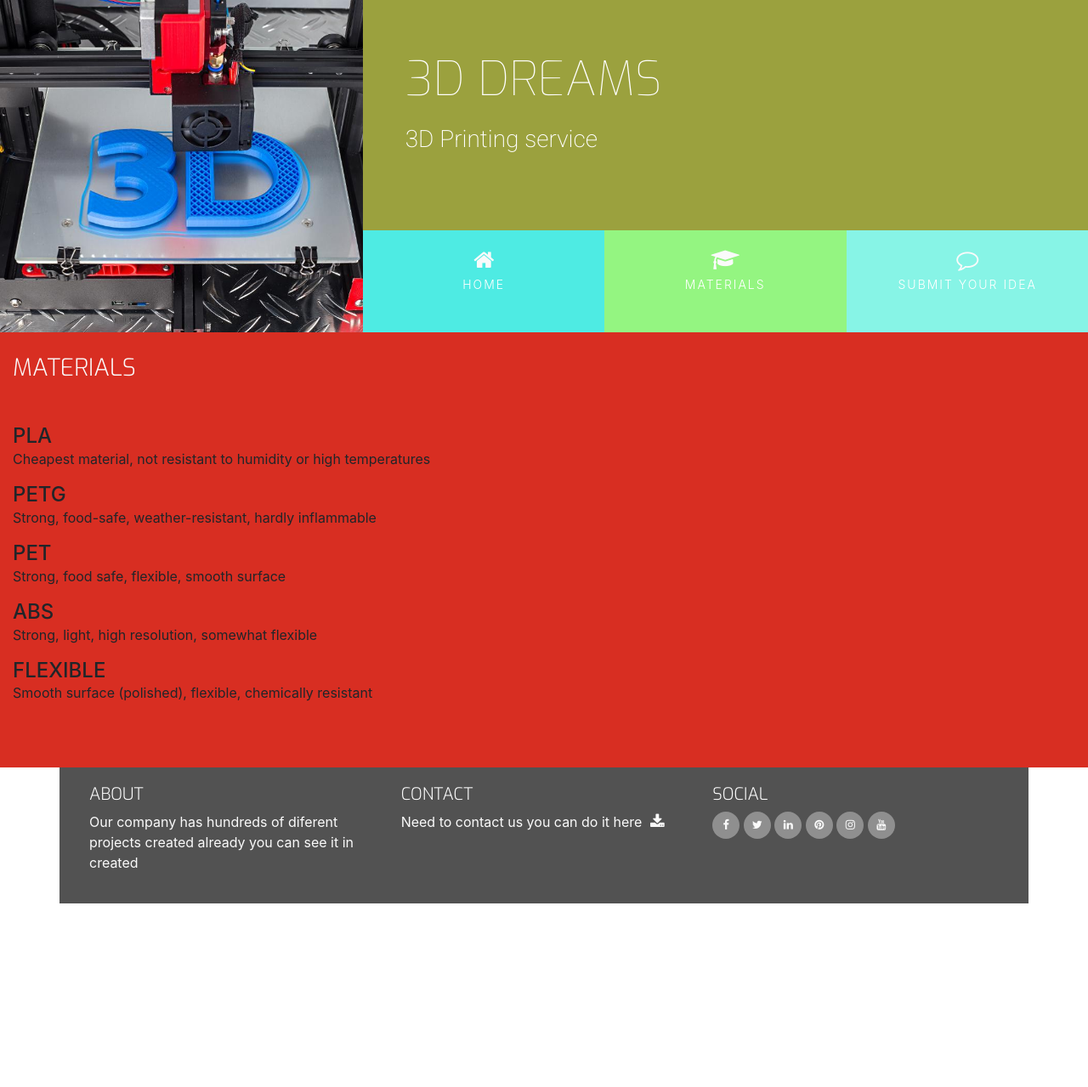
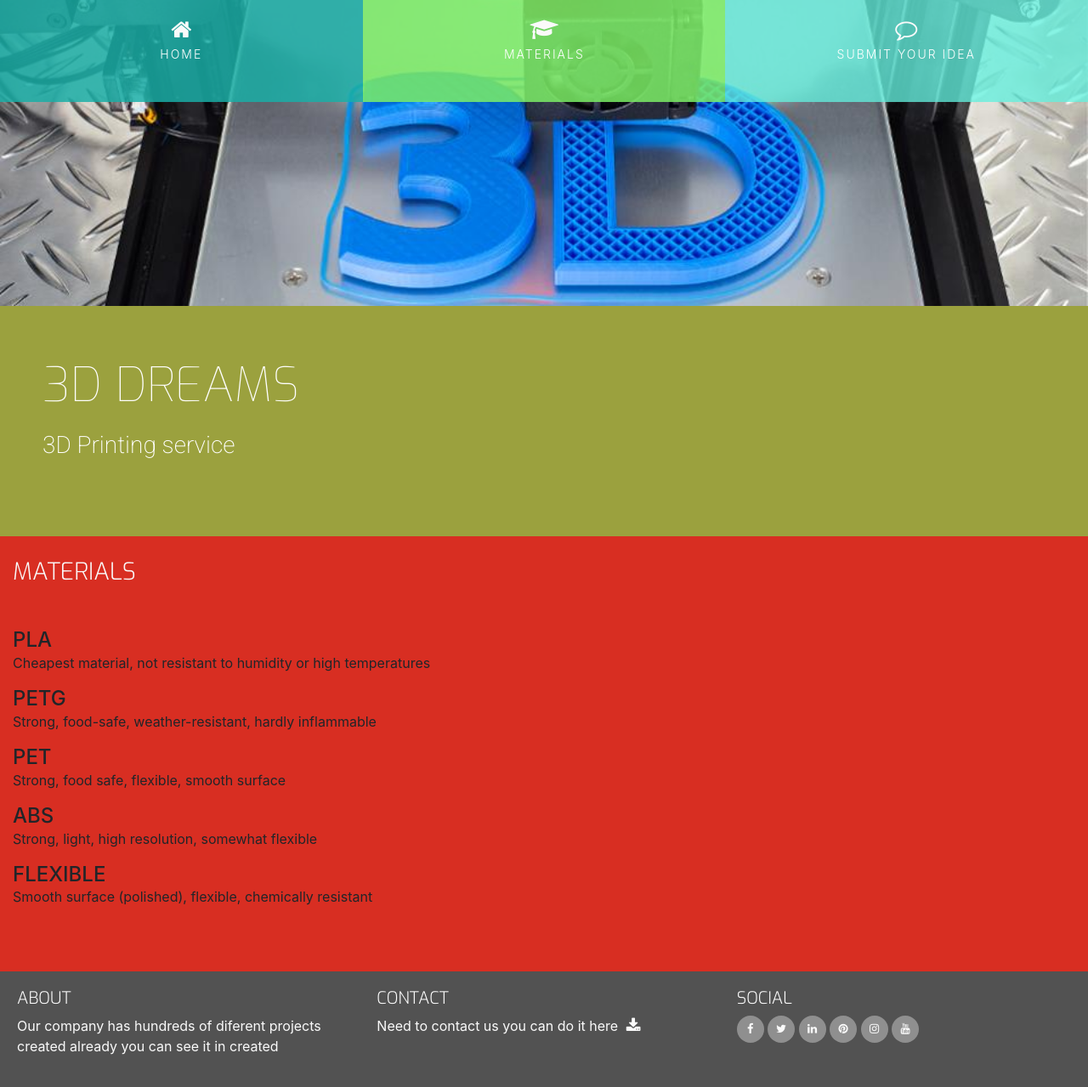
Before and after one commit to Code-Institute-Submissions/Milestone-project-59, a plain HTML site: page materials.html in a window 1280 px wide. Shown: the whole page at 85% size. Before the commit the page ends 1063 px from the top, so only its background shows below. Drawn offline with nearby package versions, Linux system fonts and the light colour scheme.

Commit message:
header and footer

```diff
--- a/materials.html
+++ b/materials.html
@@ -12,16 +12,8 @@
 </head>
 <body>
     <header>
-        <div class="row no-gutters">
-            <a class="col-md-4 logo" href="02-index.html"></a>
-            <div class="col-md-8">
-                <div class="row no-gutters bg-color-name-title">
-                    <div class="col heading">
-                        <h1 class="name">3D DREAMS</h1>
-                        <h2 class="title"> 3D Printing service</h2>
-                    </div>
-                </div>
-                <div class="row no-gutters">
+    <!--Menu buttons-->
+        <div class="row no-gutters fixed-top">
                     <div class="col">
                         <ul id="nav" class="list-inline menucontainer">
                             <li class="col-6 col-sm-4 list-inline-item ui-menu-color-home menuitem">
@@ -35,7 +27,17 @@
                             </li>
                         </ul>
                     </div>
+                </div><div class="row no-gutters">
+                <!--photo-->
+            <a class="col-md-12 logo" href="02-index.html"></a>
+            <div class="col-md-12">
+                <div class="row no-gutters bg-color-name-title">
+                    <div class="col heading">
+                        <h1 class="name">3D DREAMS</h1>
+                        <h2 class="title"> 3D Printing service</h2>
+                    </div>
                 </div>
+
             </div>
         </div>
     </header>
@@ -62,7 +64,7 @@
                 </div>
             </div>
     </section>
-    <footer class="container">
+    <footer class="blog-footer">
         <div id="footer-details" class="row">
             <div class="col-sm-4">
                 <h5 class="uppercase general-sub">About</h5>
```
Also changed, not shown: contact.html (+13 -11 lines), index.html (+3 -3 lines).
